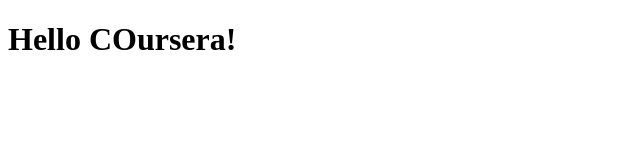
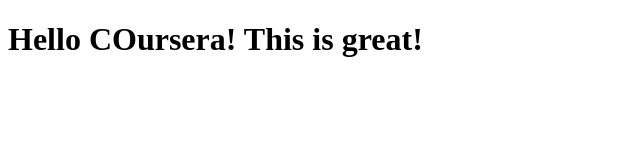
Before and after one commit to asimleo123/coursera-test, a plain HTML site: page site/index.html in a window 1280 px wide. Shown: the whole page, without its empty margins (0-640 px from the left). Drawn offline with Linux system fonts and the light colour scheme.

Commit message:
small editing

```diff
--- a/site/index.html
+++ b/site/index.html
@@ -4,6 +4,6 @@
 	<title>Hello Coursera!</title>
 </head>
 <body>
-<h1> Hello COursera! </h1>
+<h1> Hello COursera! This is great!</h1>
 </body>
 </html>
```
